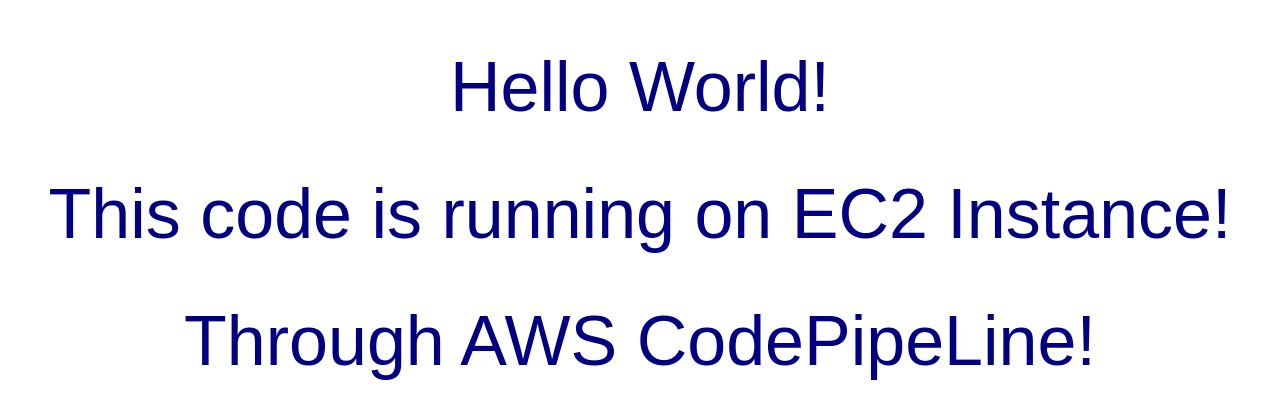
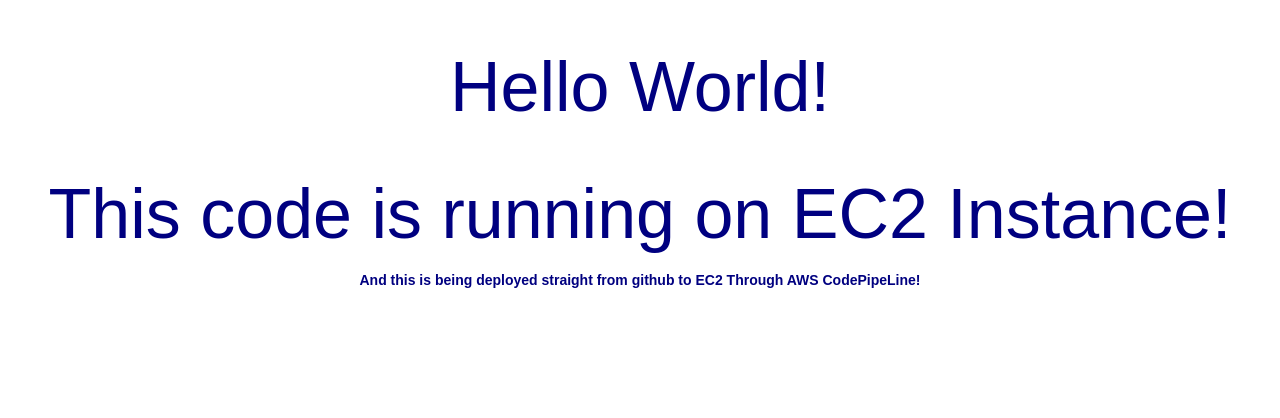
Before and after one commit to rishabhpundir/TestDeploy, a plain HTML site: page index.html in a window 1280 px wide. Drawn offline with Linux system fonts and the light colour scheme.

Commit message:
4th commit

```diff
--- a/index.html
+++ b/index.html
@@ -24,7 +24,7 @@
   <div align="center">
     <h1>Hello World!</h1>
     <h1>This code is running on EC2 Instance!</h1>
-    <h1>Through AWS CodePipeLine!</h1>
+    <h4>And this is being deployed straight from github to EC2 Through AWS CodePipeLine!</h4>
   </div>
 </body>
 
```
